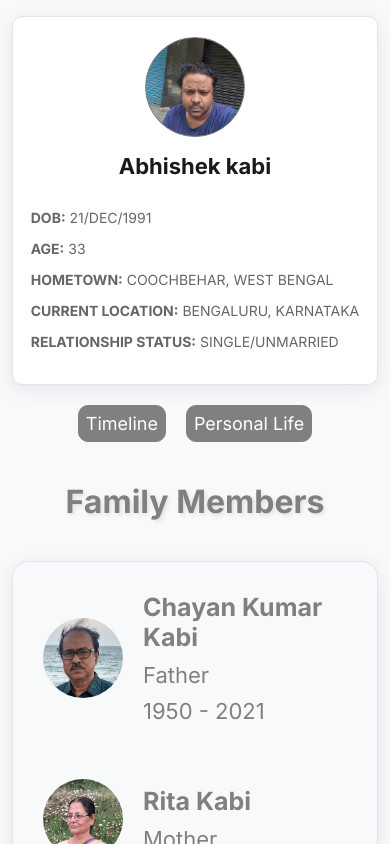
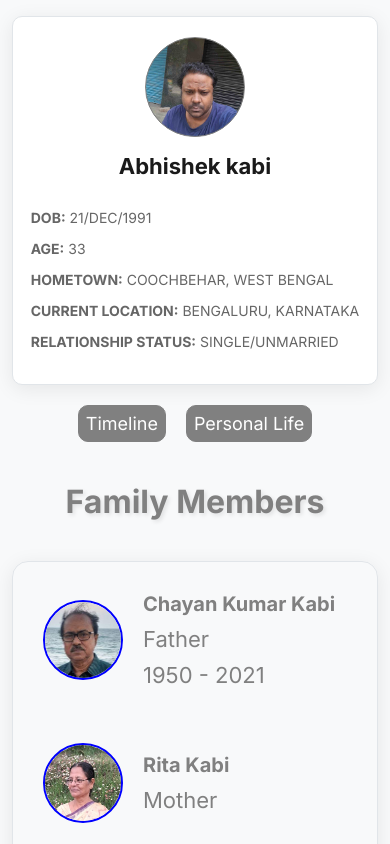
Before and after one commit to abk2191/my-timeline, a React (Vite) app: page /my-timeline/personallife in a window 390 px wide. Built offline with nearby package versions, Linux system fonts and the light colour scheme; a web font is replaced by a local one.

Commit message:
Added new features

```diff
--- a/src/index.css
+++ b/src/index.css
@@ -317,6 +317,7 @@ nav a {
   height: 120px;
   width: 120px;
   border-radius: 50%;
+  border: 2px solid blue;
 }
 
 * {
@@ -336,7 +337,7 @@ nav a {
   }
 
   .fam-mem-details h1 {
-    font-size: 25px;
+    font-size: 20px;
   }
 
   .fam-mem-img {
@@ -412,7 +413,7 @@ nav a {
   }
 
   .fam-mem-details h1 {
-    font-size: 25px;
+    font-size: 20px;
   }
 
   .fam-mem-img {
@@ -469,6 +470,10 @@ nav a {
     gap: 16px;
   }
 
+  .fam-mem-details h1 {
+    font-size: 20px;
+  }
+
   .fam-mem-img {
     height: 80px;
     width: 80px;
```
